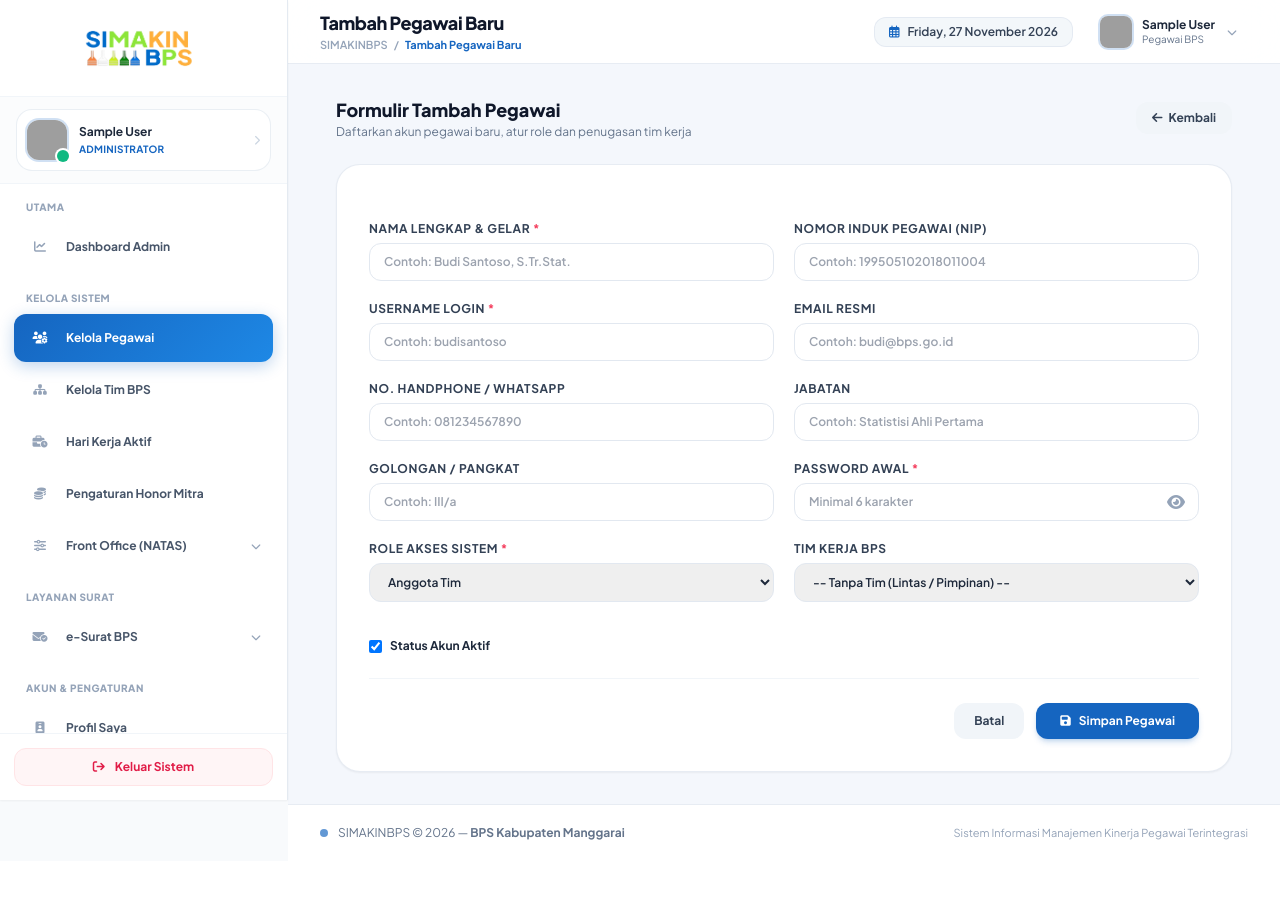
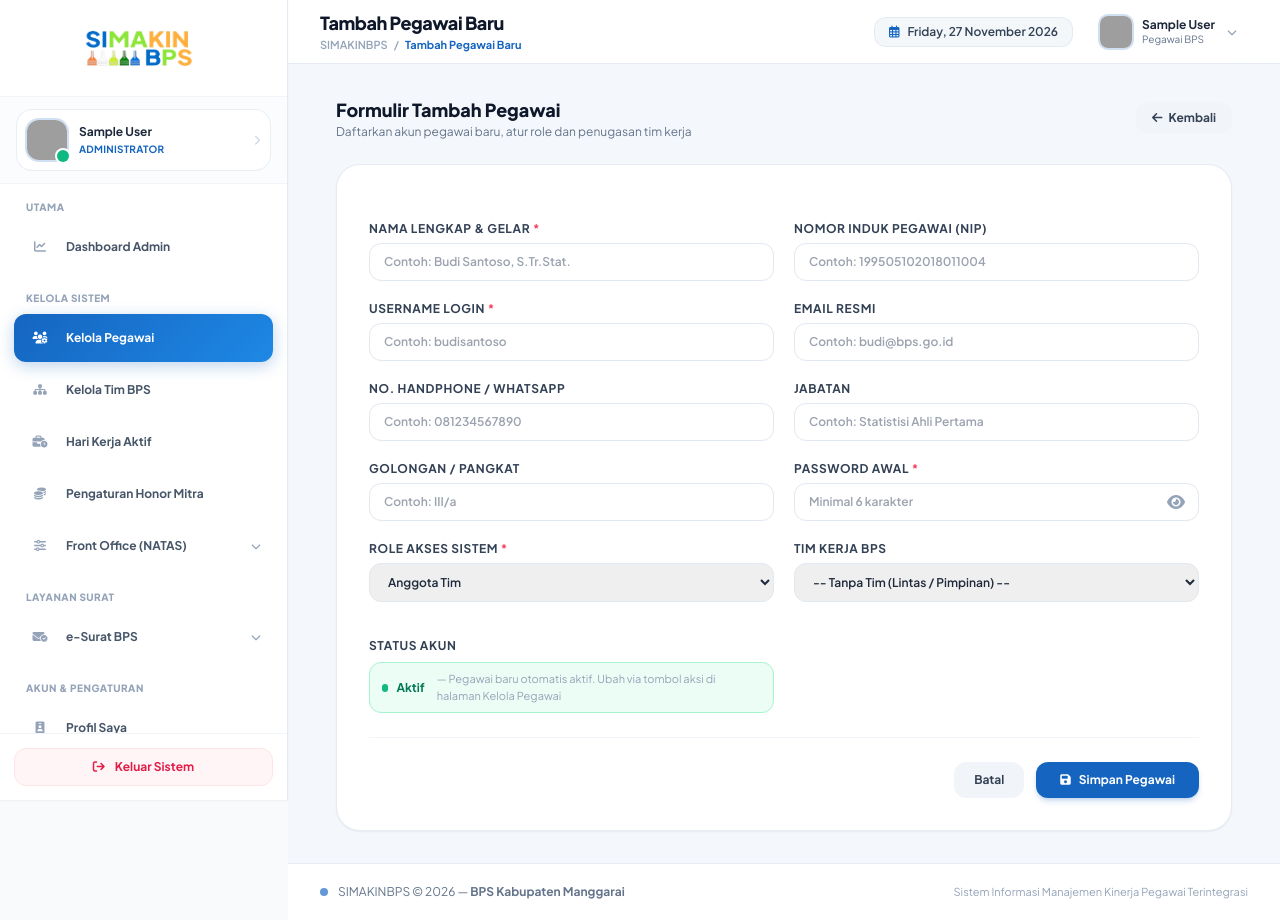
Before and after one commit to suburbernard24/simakinbps, a Laravel app: page /admin/pegawai/tambah in a window 1280 px wide. Before the commit the page ends 840 px from the top, so only its background shows below. Run offline with Laravel 12, Linux system fonts and the light colour scheme; the visitor is signed in with stand-in values (Sample User, id 1); data that the repository does not hold is empty; some libraries are stand-ins or nearby versions; grey boxes are pictures that could not be loaded.

Commit message:
refactor: remove is_active checkbox from pegawai forms, status managed via toggle button only

```diff
--- a/app/Http/Controllers/AdminController.php
+++ b/app/Http/Controllers/AdminController.php
@@ -109,7 +109,6 @@ class AdminController extends Controller
             'password'     => 'required|string|min:6',
             'role'         => 'required|in:admin,kepala_bps,ketua_tim,pegawai',
             'tim_id'       => 'nullable|exists:teams,id',
-            'is_active'    => 'nullable|boolean',
         ]);
 
         $isKetuaTim = $request->role === 'ketua_tim';
@@ -127,7 +126,7 @@ class AdminController extends Controller
             'role'         => $request->role,
             'tim_id'       => $request->tim_id,
             'is_ketua_tim' => $isKetuaTim,
-            'is_active'    => $request->boolean('is_active', true),
+            'is_active'    => true, // Pegawai baru selalu aktif; ubah via tombol toggle di Kelola Pegawai
         ]);
 
         // Jika user adalah Ketua Tim untuk suatu tim, update tim tersebut
@@ -643,7 +642,6 @@ class AdminController extends Controller
             'password'     => 'nullable|string|min:6',
             'role'         => 'required|in:admin,kepala_bps,ketua_tim,pegawai',
             'tim_id'       => 'nullable|exists:teams,id',
-            'is_active'    => 'nullable|boolean',
         ]);
 
         $isKetuaTim = $request->role === 'ketua_tim';
@@ -660,7 +658,7 @@ class AdminController extends Controller
             'role'         => $request->role,
             'tim_id'       => $request->tim_id,
             'is_ketua_tim' => $isKetuaTim,
-            'is_active'    => $request->boolean('is_active', true),
+            // is_active tidak diubah via form edit; hanya lewat tombol toggle di Kelola Pegawai
         ];
 
         if ($request->filled('password')) {
--- a/resources/views/admin/pegawai/create.blade.php
+++ b/resources/views/admin/pegawai/create.blade.php
@@ -97,11 +97,13 @@
                     </select>
                 </div>
 
-                <div class="flex flex-col justify-center space-y-3 pt-4">
-                    <label class="flex items-center gap-2 cursor-pointer">
-                        <input type="checkbox" name="is_active" value="1" {{ old('is_active', true) ? 'checked' : '' }} class="rounded border-slate-300 text-emerald-600 focus:ring-emerald-500">
-                        <span class="text-xs font-bold text-slate-800">Status Akun Aktif</span>
-                    </label>
+                <div class="flex flex-col justify-center space-y-2 pt-4">
+                    <p class="text-xs font-bold text-slate-700 uppercase tracking-wider">Status Akun</p>
+                    <div class="flex items-center gap-2 px-3 py-2 rounded-xl border border-emerald-200 bg-emerald-50">
+                        <span class="w-2 h-2 rounded-full bg-emerald-500"></span>
+                        <span class="text-xs font-bold text-emerald-700">Aktif</span>
+                        <span class="text-[11px] text-slate-400 ml-1">— Pegawai baru otomatis aktif. Ubah via tombol aksi di halaman Kelola Pegawai</span>
+                    </div>
                 </div>
             </div>
 
```
Also changed, not shown: resources/views/admin/pegawai/edit.blade.php (+9 -5 lines).
